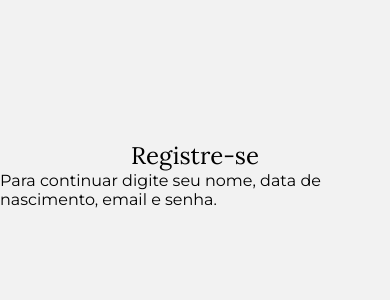
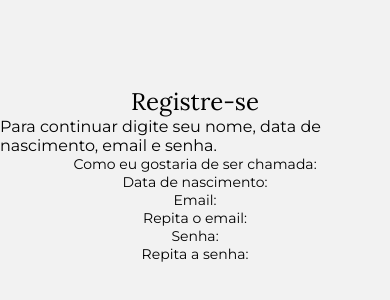
Before and after one commit to PipocaAgil-Grupo-Bordo/ciclo-agil-mobile, a React Native app: screen /SignUp in a window 390 px wide. Shown: the part 248-548 px from the top of the page. Built offline with nearby package versions, Linux system fonts and the light colour scheme; no server answers.

Commit message:
implements all register-form labels

```diff
--- a/src/pages/SignUp/index.tsx
+++ b/src/pages/SignUp/index.tsx
@@ -1,4 +1,3 @@
-import Input from "../../components/Input";
 import TextBox from "../../components/TextBox";
 import { Container, InstructionText, TopicName } from "./style";
 
@@ -9,6 +8,12 @@ const SignUp: React.FC = () => {
       <InstructionText>
         Para continuar digite seu nome, data de nascimento, email e senha.
       </InstructionText>
+      <TextBox>Como eu gostaria de ser chamada:</TextBox>
+      <TextBox>Data de nascimento:</TextBox>
+      <TextBox>Email:</TextBox>
+      <TextBox>Repita o email:</TextBox>
+      <TextBox>Senha:</TextBox>
+      <TextBox>Repita a senha:</TextBox>
     </Container>
   );
 };
```
